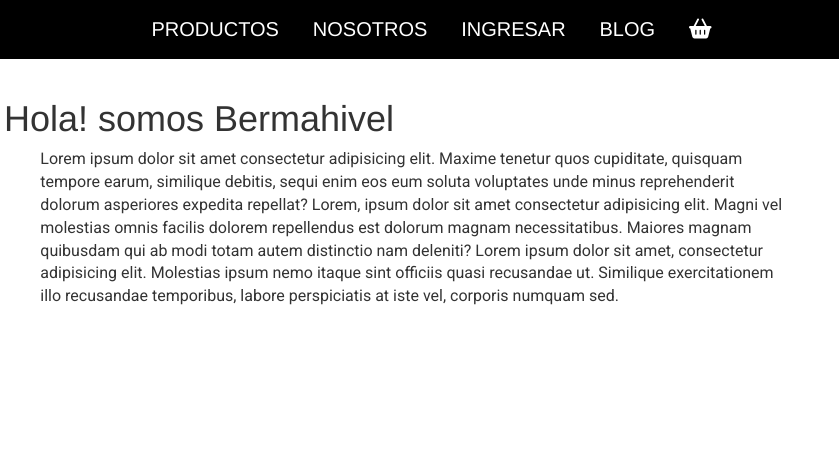
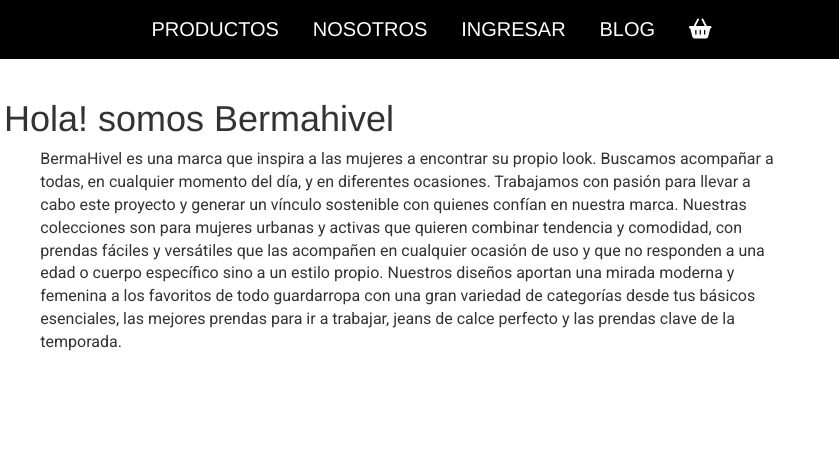
Before and after one commit to giselle95/Bermahivel-web, a website: page nosotros.html in a window 1280 px wide. Shown: the top 467 px of the page, 441-1280 px from the left. Drawn offline with nearby package versions, Linux system fonts and the light colour scheme; a web font is replaced by a local one.

Commit message:
cambio de texto

```diff
--- a/nosotros.html
+++ b/nosotros.html
@@ -62,9 +62,8 @@
                 <img src="img/pexels-artem-beliaikin-1036856.jpg" alt="Acerca de nosotros">
 
                 <p>
-                    Lorem ipsum dolor sit amet consectetur adipisicing elit. Maxime tenetur quos cupiditate, quisquam tempore earum, similique debitis, sequi enim eos eum soluta voluptates unde minus reprehenderit dolorum asperiores expedita repellat? Lorem, ipsum dolor
-                    sit amet consectetur adipisicing elit. Magni vel molestias omnis facilis dolorem repellendus est dolorum magnam necessitatibus. Maiores magnam quibusdam qui ab modi totam autem distinctio nam deleniti? Lorem ipsum dolor sit amet, consectetur
-                    adipisicing elit. Molestias ipsum nemo itaque sint officiis quasi recusandae ut. Similique exercitationem illo recusandae temporibus, labore perspiciatis at iste vel, corporis numquam sed.
+                BermaHivel es una marca que inspira a las mujeres a encontrar su propio look. Buscamos acompañar a todas, en cualquier momento del día, y en diferentes ocasiones. Trabajamos con pasión para llevar a cabo este proyecto y generar un vínculo sostenible con quienes confían en nuestra marca.
+                Nuestras colecciones son para mujeres urbanas y activas que quieren combinar tendencia y comodidad, con prendas fáciles y versátiles que las acompañen en cualquier ocasión de uso y que no responden a una edad o cuerpo específico sino a un estilo propio. Nuestros diseños aportan una mirada moderna y femenina a los favoritos de todo guardarropa con una gran variedad de categorías desde tus básicos esenciales, las mejores prendas para ir a trabajar, jeans de calce perfecto y las prendas clave de la temporada.
                 </p>
 
             </div>
```
